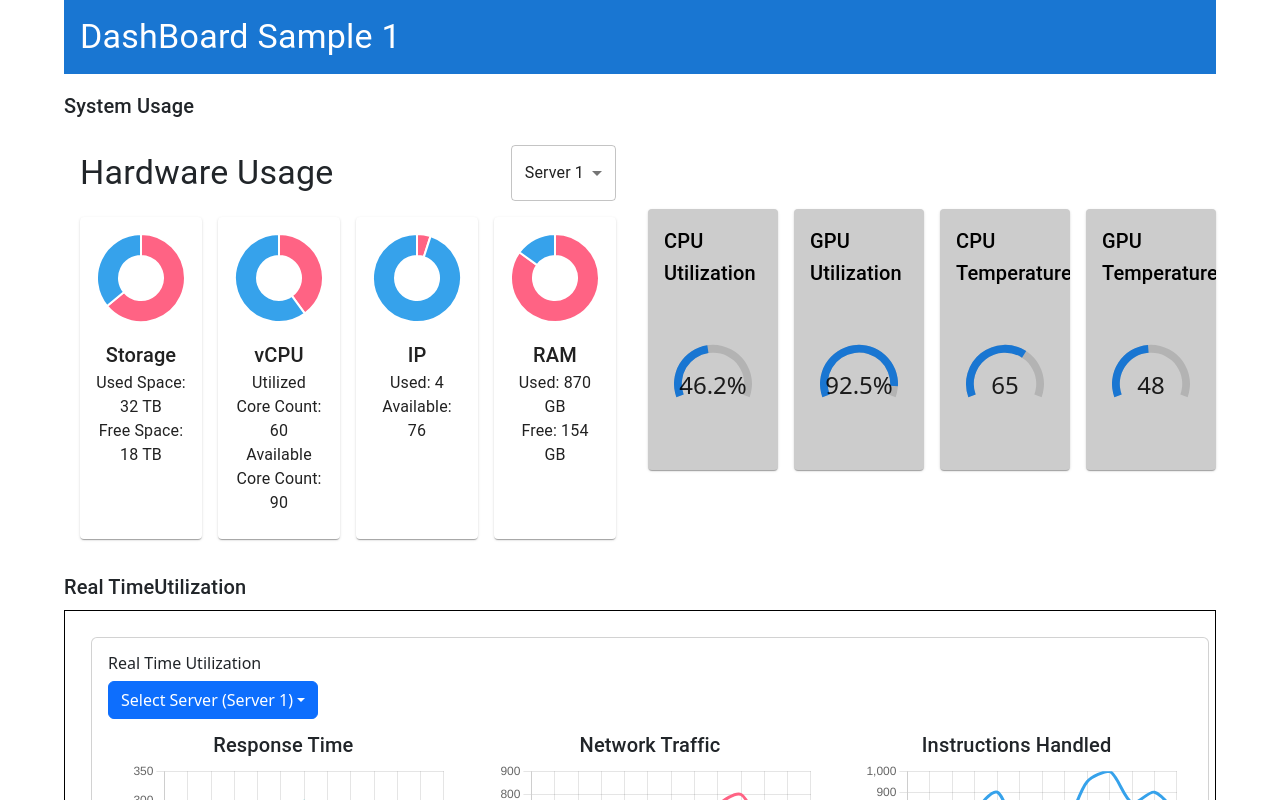
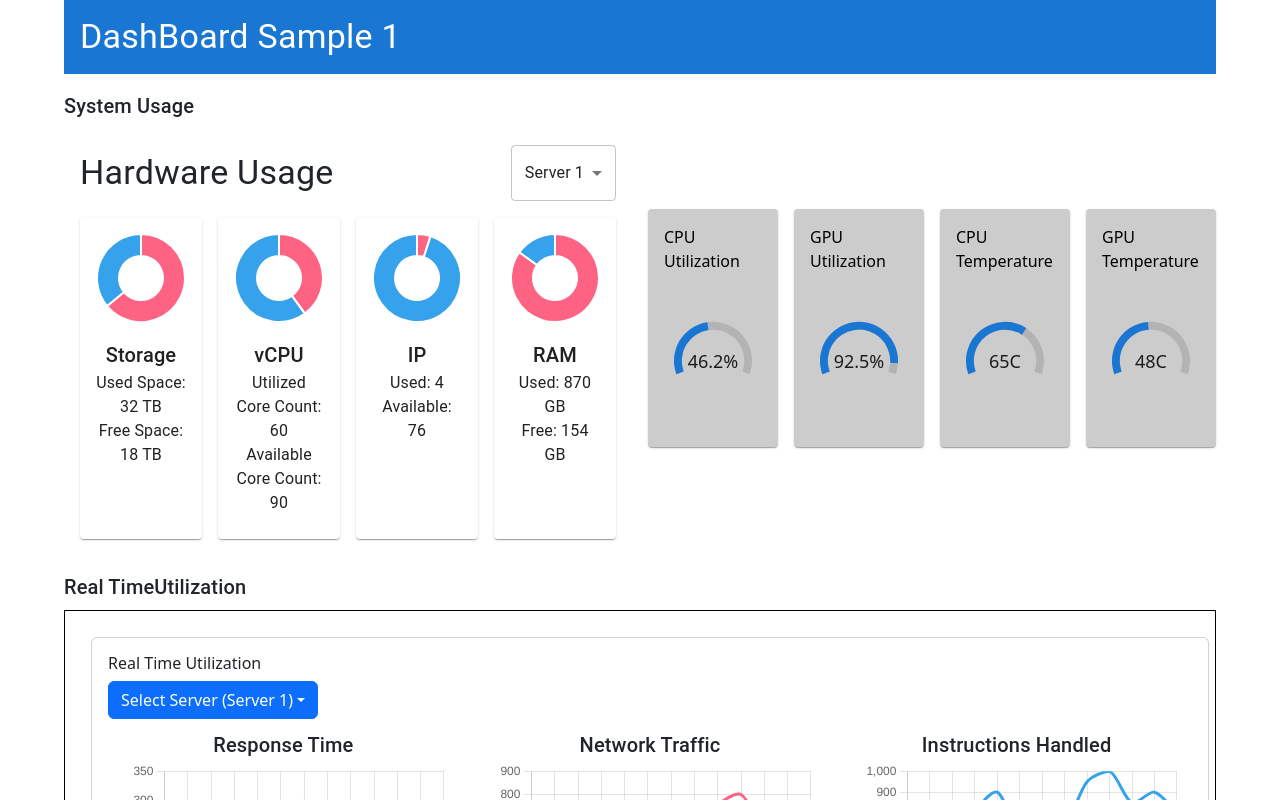
Before and after one commit to dilshanlahiru/Dashboard-project, a React (Create React App) app in the folder dashboard-project/: page / in a window 1280 px wide. Shown: the top 800 px of the page. Built offline with nearby package versions, Linux system fonts and the light colour scheme.

Commit message:
on click function added to most of widgets

```diff
--- a/dashboard-project/src/views/DetailedCostAnalysisWidget.jsx
+++ b/dashboard-project/src/views/DetailedCostAnalysisWidget.jsx
@@ -21,12 +21,31 @@ const DetailedCostAnalysisWidget = () => {
     ],
   };
 
+  // Event Handlers
+  const handleLineClick = (event, elements) => {
+    if (elements.length > 0) {
+      const { index } = elements[0];
+      console.log(`Clicked on: ${lineData.labels[index]} : ${lineData.datasets[0].data[index]}`);
+      // console.log(lineData.datasets[0].data[index]);
+      alert(`Clicked on Date : ${lineData.labels[index]} Value: ${lineData.datasets[0].data[index]}`);
+    }
+  };
+
+  const handleLineHover = (event, elements) => {
+    if (elements.length > 0) {
+      const { index } = elements[0];
+      console.log(`Hovering over: ${lineData.labels[index]}`);
+    }
+  };
+
   const lineOptions = {
     scales: {
       y: {
         beginAtZero: true,
       },
     },
+    onClick: handleLineClick,
+    onHover: handleLineHover,
   };
 
   // Data for Doughnut Chart
@@ -39,6 +58,19 @@ const DetailedCostAnalysisWidget = () => {
         hoverBackgroundColor: ['#FF6384', '#36A2EB'],
       },
     ],
+  };
+
+  const handleDoughnutClick = (event, elements) => {
+    if (elements.length > 0) {
+      const { index } = elements[0];
+      console.log(`Clicked on: ${doughnutData.labels[index]}`);
+      // alert(`Clicked on: ${doughnutData.labels[index]}`);
+      alert(`Clicked on Date : ${doughnutData.labels[index]} Value: ${doughnutData.datasets[0].data[index]}`);
+    }
+  };
+
+  const doughnutOptions = {
+    onClick: handleDoughnutClick,
   };
 
   // Data for Costs by Service
@@ -78,7 +110,7 @@ const DetailedCostAnalysisWidget = () => {
               <Card className="mb-4">
                 <Card.Body>
                   <Card.Title>Costs by Resource</Card.Title>
-                  <Doughnut data={doughnutData} />
+                  <Doughnut data={doughnutData} options={doughnutOptions} />
                   <p>ASR: 12.90 USD</p>
                   <p>MNAZURUESRGROUP: 2.44 USD</p>
                 </Card.Body>
--- a/dashboard-project/src/views/HardwareUsageWidget.js
+++ b/dashboard-project/src/views/HardwareUsageWidget.js
@@ -48,17 +48,27 @@ const serversData = {
     }
 };
 
-const chartOptions = {
+const chartOptions = (handleClick) => ({
     plugins: {
         legend: {
             display: false
         }
-    }
-};
+    },
+    onClick: handleClick
+});
 
 const HardwareUsageWidget = () => {
     const [selectedServer, setSelectedServer] = useState('Server 1');
     const data = serversData[selectedServer].resources;
+
+    const handleChartClick = (event, elements) => {
+        if (elements.length > 0) {
+            const chartElement = elements[0];
+            const label = chartElement.element.$context.raw;
+            console.log(`Clicked on: ${label}`);
+            alert(`Clicked on: ${label}`);
+        }
+    };
 
     const chartData = (used, free) => ({
         datasets: [
@@ -86,7 +96,7 @@ const HardwareUsageWidget = () => {
                     <Card sx={{ height: '100%' }}>
                         <CardContent>
                             <Box sx={{ display: 'flex', justifyContent: 'center', mb: 2 }}>
-                                <Doughnut data={chartData(data.storage.used, data.storage.free)} options={chartOptions} />
+                                <Doughnut data={chartData(data.storage.used, data.storage.free)} options={chartOptions(handleChartClick)} />
                             </Box>
                             <Typography variant="h6" align="center">Storage</Typography>
                             <Typography align="center">Used Space: {data.storage.used} TB</Typography>
@@ -98,7 +108,7 @@ const HardwareUsageWidget = () => {
                     <Card sx={{ height: '100%' }}>
                         <CardContent>
                             <Box sx={{ display: 'flex', justifyContent: 'center', mb: 2 }}>
-                                <Doughnut data={chartData(data.vCPU.used, data.vCPU.available)} options={chartOptions} />
+                                <Doughnut data={chartData(data.vCPU.used, data.vCPU.available)} options={chartOptions(handleChartClick)} />
                             </Box>
                             <Typography variant="h6" align="center">vCPU</Typography>
                             <Typography align="center">Utilized Core Count: {data.vCPU.used}</Typography>
@@ -110,7 +120,7 @@ const HardwareUsageWidget = () => {
                     <Card sx={{ height: '100%' }}>
                         <CardContent>
                             <Box sx={{ display: 'flex', justifyContent: 'center', mb: 2 }}>
-                                <Doughnut data={chartData(data.ip.used, data.ip.available)} options={chartOptions} />
+                                <Doughnut data={chartData(data.ip.used, data.ip.available)} options={chartOptions(handleChartClick)} />
                             </Box>
                             <Typography variant="h6" align="center">IP</Typography>
                             <Typography align="center">Used: {data.ip.used}</Typography>
@@ -122,7 +132,7 @@ const HardwareUsageWidget = () => {
                     <Card sx={{ height: '100%' }}>
                         <CardContent>
                             <Box sx={{ display: 'flex', justifyContent: 'center', mb: 2 }}>
-                                <Doughnut data={chartData(data.ram.used, data.ram.free)} options={chartOptions} />
+                                <Doughnut data={chartData(data.ram.used, data.ram.free)} options={chartOptions(handleChartClick)} />
                             </Box>
                             <Typography variant="h6" align="center">RAM</Typography>
                             <Typography align="center">Used: {data.ram.used} GB</Typography>
--- a/dashboard-project/src/views/SystemLoadWidget.jsx
+++ b/dashboard-project/src/views/SystemLoadWidget.jsx
@@ -9,13 +9,27 @@ const SystemLoadWidget = () => {
   const cpuTemperature = 65; // Example CPU temperature value in Celsius
   const gpuTemperature = 48; // Example GPU temperature value in Celsius
 
+  // Event Handlers
+  const handleClick = (label) => {
+    console.log(`Clicked on: ${label}`);
+    alert(label);
+  };
+  // eslint-disable-next-line
+  const handleHover = (label) => {
+    console.log(`Hovering over: ${label}`);
+  };
+
   return (
     <Grid container spacing={2}>
       {/* CPU Utilization Gauge */}
       <Grid item xs={12} sm={6} md={3}>
-        <Card sx={{ width: '100%', backgroundColor: '#cccccc', color: 'white' }}>
+        <Card
+          sx={{ width: '100%', backgroundColor: '#cccccc', color: 'white' }}
+          onClick={() => handleClick('CPU Utilization is '+cpuUtilization+'%')}
+          // onMouseOver={() => handleHover('CPU Utilization')}
+        >
           <CardContent>
-            <Typography variant="h6" gutterBottom style={{ color: 'black' }}>
+            <Typography variant="h7" gutterBottom style={{ color: 'black' }}>
               CPU Utilization
             </Typography>
             <div style={{ height: '150px' }}>
@@ -28,7 +42,7 @@ const SystemLoadWidget = () => {
                 thickness={22}
                 sx={{
                   [`& .${gaugeClasses.valueText}`]: {
-                    fontSize: 24,
+                    fontSize: 18,
                     transform: 'translate(0px, 0px)',
                     fill: '#4caf50',
                   },
@@ -42,9 +56,13 @@ const SystemLoadWidget = () => {
 
       {/* GPU Utilization Gauge */}
       <Grid item xs={12} sm={6} md={3}>
-        <Card sx={{ width: '100%', backgroundColor: '#cccccc', color: 'white' }}>
+        <Card
+          sx={{ width: '100%', backgroundColor: '#cccccc', color: 'white' }}
+          onClick={() => handleClick('GPU Utilization is '+gpuUtilization+'%')}
+          // onMouseOver={() => handleHover('GPU Utilization')}
+        >
           <CardContent>
-            <Typography variant="h6" gutterBottom style={{ color: 'black' }}>
+            <Typography variant="h7" gutterBottom style={{ color: 'black' }}>
               GPU Utilization
             </Typography>
             <div style={{ height: '150px' }}>
@@ -57,7 +75,7 @@ const SystemLoadWidget = () => {
                 thickness={22}
                 sx={{
                   [`& .${gaugeClasses.valueText}`]: {
-                    fontSize: 24,
+                    fontSize: 18,
                     transform: 'translate(0px, 0px)',
                     fill: '#4caf50',
                   },
@@ -71,9 +89,13 @@ const SystemLoadWidget = () => {
 
       {/* CPU Temperature Gauge */}
       <Grid item xs={12} sm={6} md={3}>
-        <Card sx={{ width: '100%', backgroundColor: '#cccccc', color: 'white' }}>
+        <Card
+          sx={{ width: '100%', backgroundColor: '#cccccc', color: 'white' }}
+          onClick={() => handleClick('CPU Temperature is '+cpuTemperature+'C')}
+          // onMouseOver={() => handleHover('CPU Temperature')}
+        >
           <CardContent>
-            <Typography variant="h6" gutterBottom style={{ color: 'black' }}>
+            <Typography variant="h7" gutterBottom style={{ color: 'black' }}>
               CPU Temperature
             </Typography>
             <div style={{ height: '150px' }}>
@@ -86,11 +108,12 @@ const SystemLoadWidget = () => {
                 thickness={22}
                 sx={{
                   [`& .${gaugeClasses.valueText}`]: {
-                    fontSize: 24,
+                    fontSize: 18,
                     transform: 'translate(0px, 0px)',
                     fill: '#4caf50',
                   },
                 }}
+                text={({ value, max }) => `${value}C`}
               />
             </div>
           </CardContent>
@@ -99,9 +122,13 @@ const SystemLoadWidget = () => {
 
       {/* GPU Temperature Gauge */}
       <Grid item xs={12} sm={6} md={3}>
-        <Card sx={{ width: '100%', backgroundColor: '#cccccc', color: 'white' }}>
+        <Card
+          sx={{ width: '100%', backgroundColor: '#cccccc', color: 'white' }}
+          onClick={() => handleClick('GPU Temperature is '+gpuTemperature+'C')}
+          // onMouseOver={() => handleHover('GPU Temperature')}
+        >
           <CardContent>
-            <Typography variant="h6" gutterBottom style={{ color: 'black' }}>
+            <Typography variant="h7" gutterBottom style={{ color: 'black' }}>
               GPU Temperature
             </Typography>
             <div style={{ height: '150px' }}>
@@ -114,11 +141,12 @@ const SystemLoadWidget = () => {
                 thickness={22}
                 sx={{
                   [`& .${gaugeClasses.valueText}`]: {
-                    fontSize: 24,
+                    fontSize: 18,
                     transform: 'translate(0px, 0px)',
                     fill: '#4caf50',
                   },
                 }}
+                text={({ value, max }) => `${value}C`}
               />
             </div>
           </CardContent>
```
